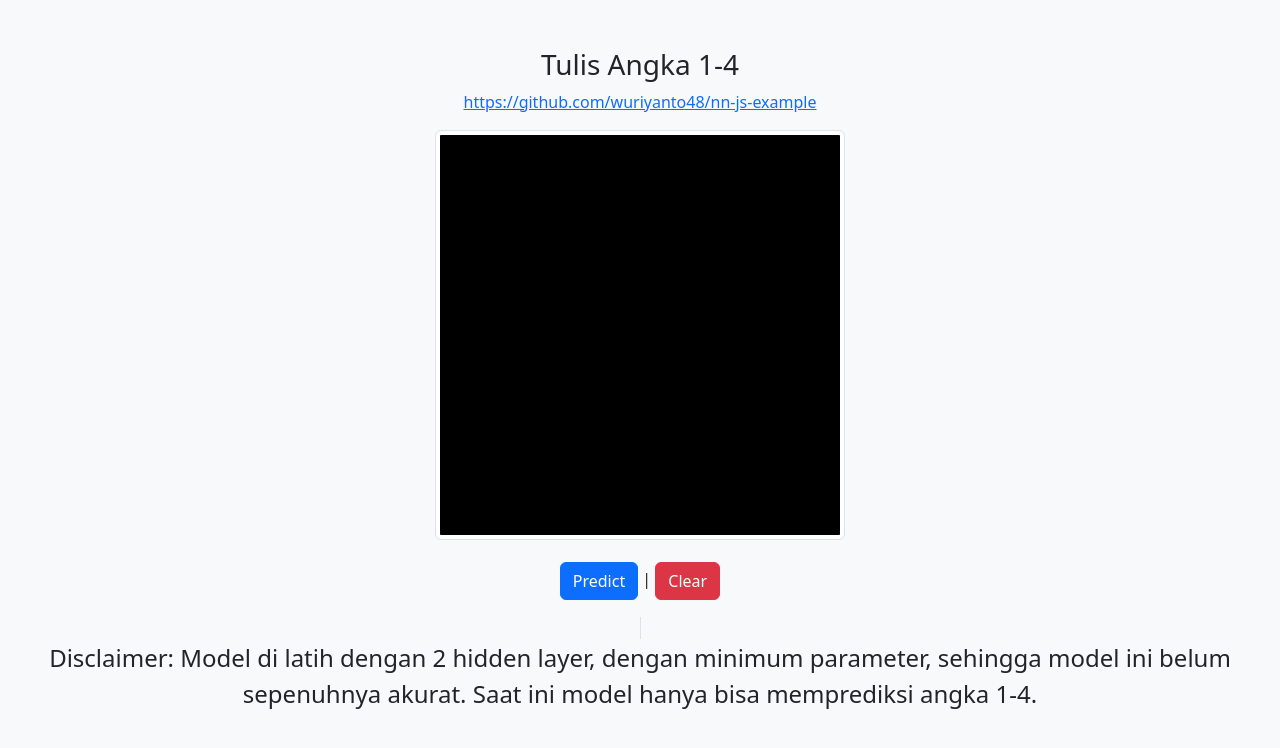
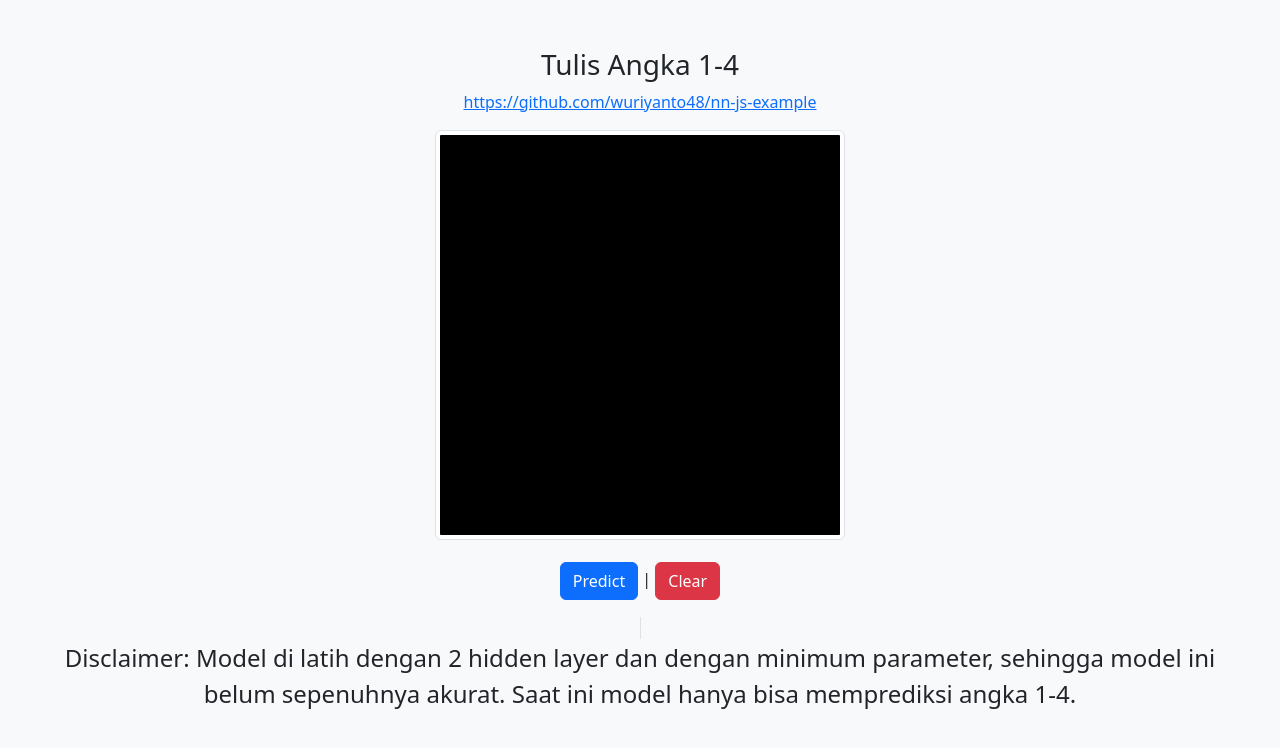
Before and after one commit to wuriyanto48/nn-js-example, a website: page public/index.html in a window 1280 px wide. Drawn offline with nearby package versions, Linux system fonts and the light colour scheme.

Commit message:
remove duplicate tag id

```diff
--- a/public/index.html
+++ b/public/index.html
@@ -21,7 +21,7 @@
       <p id="resultAcc" class="fs-4"></p>
 
       <span class="border-end"></span>
-      <p id="resultAcc" class="fs-4">Disclaimer: Model di latih dengan 2 hidden layer, dengan minimum parameter, sehingga model ini belum sepenuhnya akurat. Saat ini model hanya bisa memprediksi angka 1-4.</p>
+      <p class="fs-4">Disclaimer: Model di latih dengan 2 hidden layer dan dengan minimum parameter, sehingga model ini belum sepenuhnya akurat. Saat ini model hanya bisa memprediksi angka 1-4.</p>
   </div>
   <script src="./js/nn.js"></script>
   <script src="./js/index.js"></script>
```
